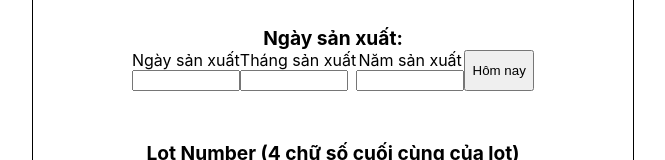
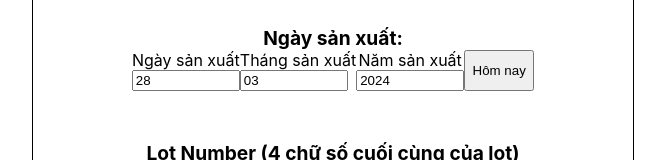
Before and after one commit to manhnguyen2k/barcode_client, a React (Create React App) app: page /beckman in a window 1280 px wide. Shown: the part 385-545 px from the top of the page, without its empty margins (307-972 px from the left). Built offline with nearby package versions, Linux system fonts and the light colour scheme.

Commit message:
fix datetime

```diff
--- a/src/Screens/Beckman.js
+++ b/src/Screens/Beckman.js
@@ -89,6 +89,10 @@ const exportToExcel2 = ()=>{
 }
 
     const handleSubmit1 = async()=>{
+        if(parseInt(dayProduce)>31 || parseInt(dayProduce)<1 || parseInt(monthProduce)>12||parseInt(monthProduce)<1 || parseInt(yearProduce)<2010 || parseInt(yearProduce)>2150){
+            alert("Thời gian không hợp lệ!")
+            return
+        }
         if(BeckmanLot.length!=4){
             alert("Lot number phải đủ 4 chữ số!")
             return
@@ -228,6 +232,9 @@ const exportToExcel2 = ()=>{
         }
     }, [BeckmanmethodCode])
 
+    useEffect(()=>{
+        handleSetToday()
+    },[])
     return (
         <div className="container">
             <div style={{margin: "10px"}}>
@@ -321,15 +328,15 @@ const exportToExcel2 = ()=>{
                         <div style={{ display: "flex", flexDirection: "row", justifyContent: "space-between", }}>
                             <div style={{ display: "flex", flexDirection: "column" }}>
                                 <span>Ngày sản xuất</span>
-                                <input style={{ width: "100px" }} type="number" value={dayProduce} onChange={(e) => setDayProduce(e.target.value)}></input>
+                                <input style={{ width: "100px" }} type="number" min={1} max={31} value={dayProduce} onChange={(e) => setDayProduce(e.target.value)}></input>
                             </div>
                             <div style={{ display: "flex", flexDirection: "column" }}>
                                 <span>Tháng sản xuất</span>
-                                <input style={{ width: "100px" }} type="number" value={monthProduce} onChange={(e) => setMonthProduce(e.target.value)}></input>
+                                <input style={{ width: "100px" }} type="number" min={1} max={12} value={monthProduce} onChange={(e) => setMonthProduce(e.target.value)}></input>
                             </div>
                             <div style={{ display: "flex", flexDirection: "column" }}>
                                 <span>Năm sản xuất</span>
-                                <input style={{ width: "100px" }} type="number" value={yearProduce} onChange={(e) => setYearProduce(e.target.value)}></input>
+                                <input style={{ width: "100px" }} type="number" min={2000}  value={yearProduce} onChange={(e) => setYearProduce(e.target.value)}></input>
                             </div>
                             <button onClick={handleSetToday} style={{ "width": "70px", }}>Hôm nay</button>
                         </div>
@@ -472,15 +479,15 @@ const exportToExcel2 = ()=>{
                         <div style={{ display: "flex", flexDirection: "row", justifyContent: "space-between", }}>
                             <div style={{ display: "flex", flexDirection: "column" }}>
                                 <span>Ngày sản xuất</span>
-                                <input style={{ width: "100px" }} type="number" value={dayProduce} onChange={(e) => setDayProduce(e.target.value)}></input>
+                                <input style={{ width: "100px" }} type="number" min={1} max={31} value={dayProduce} onChange={(e) => setDayProduce(e.target.value)}></input>
                             </div>
                             <div style={{ display: "flex", flexDirection: "column" }}>
                                 <span>Tháng sản xuất</span>
-                                <input style={{ width: "100px" }} type="number" value={monthProduce} onChange={(e) => setMonthProduce(e.target.value)}></input>
+                                <input style={{ width: "100px" }} type="number" min={1} max={12} value={monthProduce} onChange={(e) => setMonthProduce(e.target.value)}></input>
                             </div>
                             <div style={{ display: "flex", flexDirection: "column" }}>
                                 <span>Năm sản xuất</span>
-                                <input style={{ width: "100px" }} type="number" value={yearProduce} onChange={(e) => setYearProduce(e.target.value)}></input>
+                                <input style={{ width: "100px" }} type="number" min={2000} value={yearProduce} onChange={(e) => setYearProduce(e.target.value)}></input>
                             </div>
                             <button onClick={handleSetToday} style={{ "width": "70px", }}>Hôm nay</button>
                         </div>
@@ -560,12 +567,13 @@ function calculateMonthYear(startDate, months) {
        const newDay = date.getDate();
        const newMonth = date.getMonth() + 1; // Tháng trong JavaScript bắt đầu từ 0, nên cần cộng thêm 1
        const newYear = date.getFullYear();
-
+       console.log(newYear)
        // Định dạng tháng để có hai chữ số
        const formattedMonth = newMonth < 10 ? '0' + newMonth : newMonth;
 
        // Định dạng ngày để có hai chữ số
        const formattedYear = newYear.toString().slice(-2);
+       console.log(formattedYear)
        // Trả về chuỗi dạng "DD/MM/YYYY"
        return `${formattedMonth}${formattedYear}`;
 
```
